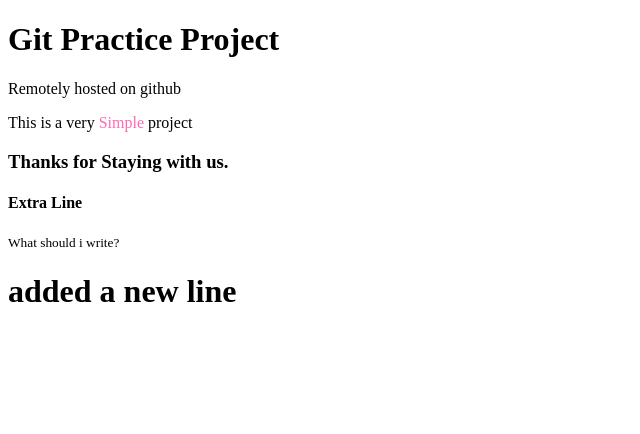
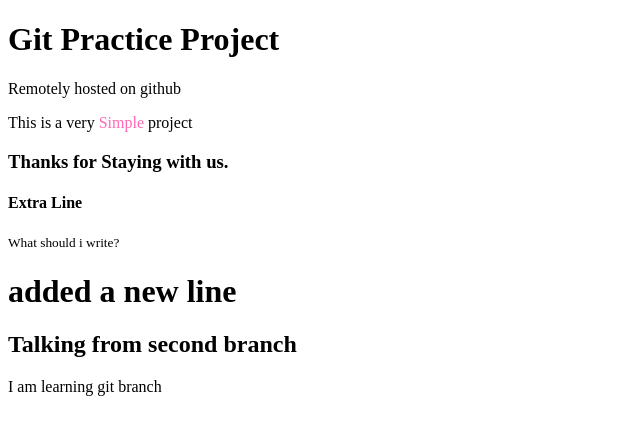
Before and after one commit to hasanfuad/Module3, a plain HTML site: page index.html in a window 1280 px wide. Shown: the whole page, without its empty margins (0-640 px from the left). Drawn offline with Linux system fonts and the light colour scheme.

Commit message:
second branch add

```diff
--- a/index.html
+++ b/index.html
@@ -15,6 +15,8 @@
         <h4>Extra Line</h4>
         <small>What should i write?</small>
         <h1>added a new line</h1>
+        <h2>Talking from second branch</h2>
+        <p>I am learning git branch</p>
     </div>
 
 </body>
```
